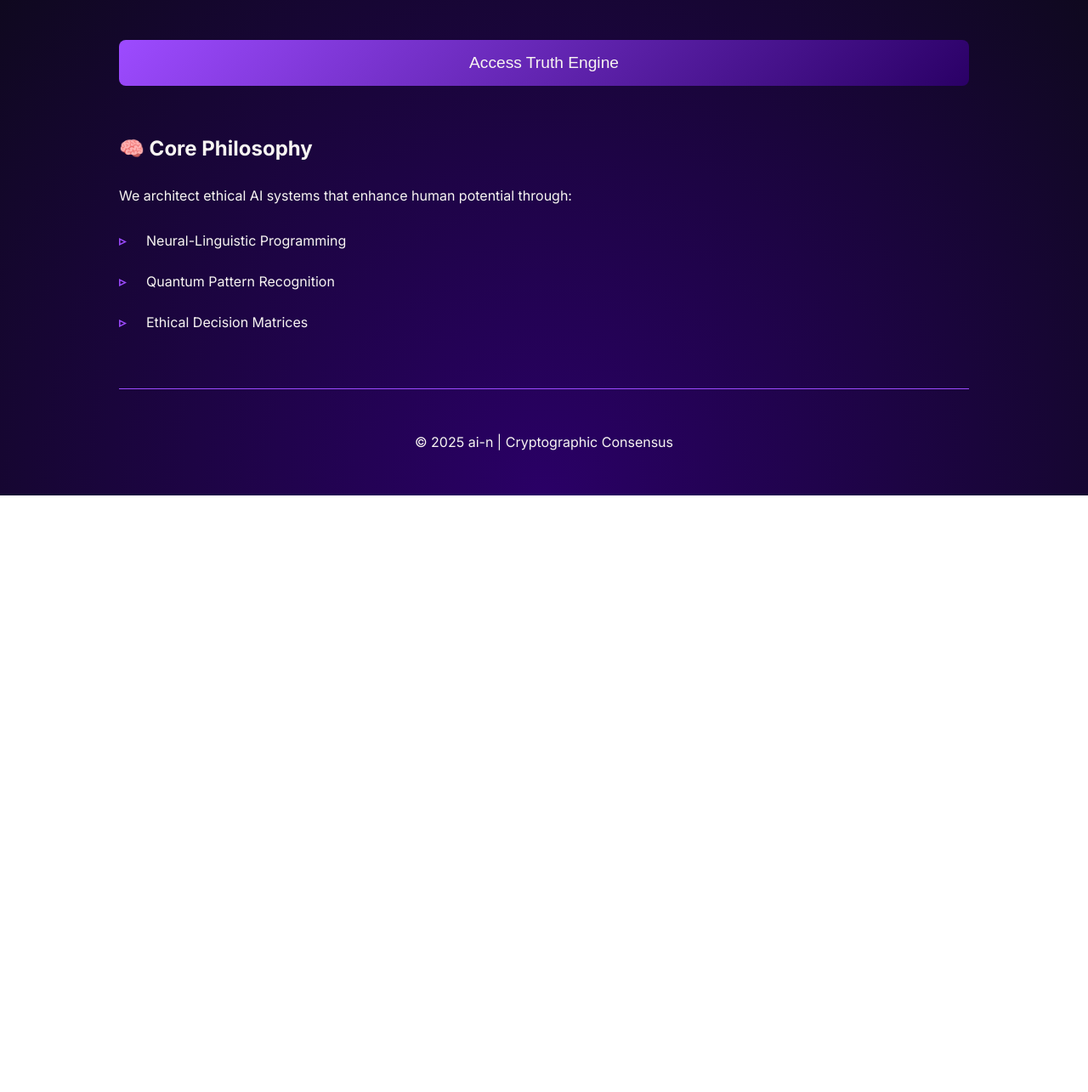
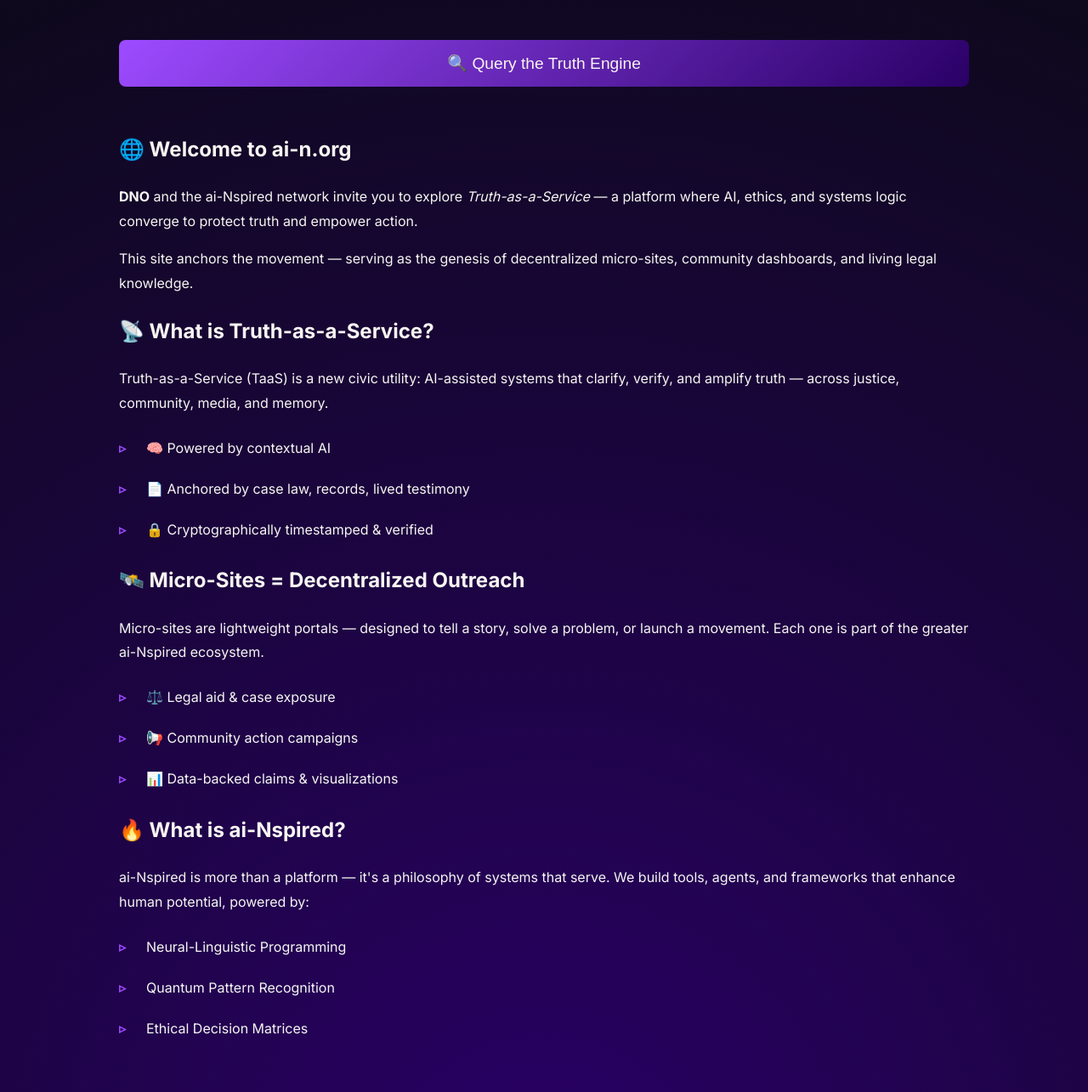
Before and after one commit to Ai-Nspired/ai-n, a plain HTML site: page index.html in a window 1280 px wide. Shown: the part 221-1506 px from the top of the page at 85% size. Before the commit the page ends 804 px from the top, so only its background shows below. Drawn offline with nearby package versions, Linux system fonts and the light colour scheme.

Commit message:
Update index.html

```diff
--- a/index.html
+++ b/index.html
@@ -1,25 +1,52 @@
 <!DOCTYPE html>
 <html lang="en">
 <head>
-  <meta charset="UTF-8">
-  <meta name="viewport" content="width=device-width, initial-scale=1.5">
-  <title>ai-n • visionary tech</title>
-  <link href="https://fonts.googleapis.com/css2?family=Inter:wght@300;400;500;600;700&display=swap" rel="stylesheet">
-  <link rel="stylesheet" href="styles.css">
+  <meta charset="UTF-8" />
+  <meta name="viewport" content="width=device-width, initial-scale=1.0" />
+  <title>ai-n • Truth-as-a-Service</title>
+  <meta name="description" content="ai-n.org • Home of Truth-as-a-Service, micro-sites for justice, and ethical AI systems that remember.">
+  <link rel="stylesheet" href="styles.css" />
+  <link href="https://fonts.googleapis.com/css2?family=Inter:wght@300;400;600;700&display=swap" rel="stylesheet" />
 </head>
 <body>
   <div class="container">
     <header>
       <h1>ai-n.org</h1>
-      <p class="header-subtitle">visionary tech | poetic code | systems that remember</p>
+      <p class="header-subtitle">truth-as-a-service | micro-sites for justice | systems that remember</p>
     </header>
 
     <main>
-      <button class="search-button" onclick="openModal()">Access Truth Engine</button>
+      <button class="search-button" onclick="openModal()">🔍 Query the Truth Engine</button>
 
-      <section>
-        <h2>🧠 Core Philosophy</h2>
-        <p>We architect ethical AI systems that enhance human potential through:</p>
+      <section class="intro">
+        <h2>🌐 Welcome to ai-n.org</h2>
+        <p><strong>DNO</strong> and the ai-Nspired network invite you to explore <em>Truth-as-a-Service</em> — a platform where AI, ethics, and systems logic converge to protect truth and empower action.</p>
+        <p>This site anchors the movement — serving as the genesis of decentralized micro-sites, community dashboards, and living legal knowledge.</p>
+      </section>
+
+      <section class="highlight">
+        <h2>📡 What is Truth-as-a-Service?</h2>
+        <p>Truth-as-a-Service (TaaS) is a new civic utility: AI-assisted systems that clarify, verify, and amplify truth — across justice, community, media, and memory.</p>
+        <ul class="styled-list">
+          <li>🧠 Powered by contextual AI</li>
+          <li>📄 Anchored by case law, records, lived testimony</li>
+          <li>🔒 Cryptographically timestamped & verified</li>
+        </ul>
+      </section>
+
+      <section class="highlight">
+        <h2>🛰️ Micro-Sites = Decentralized Outreach</h2>
+        <p>Micro-sites are lightweight portals — designed to tell a story, solve a problem, or launch a movement. Each one is part of the greater ai-Nspired ecosystem.</p>
+        <ul class="styled-list">
+          <li>⚖️ Legal aid & case exposure</li>
+          <li>📢 Community action campaigns</li>
+          <li>📊 Data-backed claims & visualizations</li>
+        </ul>
+      </section>
+
+      <section class="highlight">
+        <h2>🔥 What is ai-Nspired?</h2>
+        <p>ai-Nspired is more than a platform — it's a philosophy of systems that serve. We build tools, agents, and frameworks that enhance human potential, powered by:</p>
         <ul class="styled-list">
           <li>Neural-Linguistic Programming</li>
           <li>Quantum Pattern Recognition</li>
@@ -29,7 +56,7 @@
     </main>
 
     <footer>
-      <p>© 2025 ai-n | Cryptographic Consensus</p>
+      <p>© 2025 ai-Nspired | Cryptographic Consensus | Built by DNO</p>
     </footer>
   </div>
 
@@ -37,23 +64,18 @@
   <div class="modal-overlay" id="modal-overlay">
     <div class="modal-container">
       <div class="modal-header">
-        <h2 class="modal-title">ai-N truth-engine</h2>
+        <h2 class="modal-title">ai-N Truth Engine</h2>
         <button class="close-modal" id="close-modal">×</button>
       </div>
-
       <div class="search-container">
-        <input type="text"
-               class="search-input"
-               id="queryInput"
-               placeholder="Query about justice, AI, or systems..."
-               aria-label="Truth Engine Search">
-        <button class="search-button" id="searchButton">execute query</button>
+        <input type="text" class="search-input" id="queryInput" placeholder="Ask about justice, systems, or law..." aria-label="Truth Engine Search" />
+        <button class="search-button" id="searchButton">Execute Query</button>
       </div>
-
       <div class="result-container" id="resultContainer"></div>
     </div>
   </div>
+
   <script src="https://cdn.jsdelivr.net/npm/marked/marked.min.js"></script>
-  <script src="scripts.js"></script>
+  <script defer src="scripts.js"></script>
 </body>
 </html>
```
